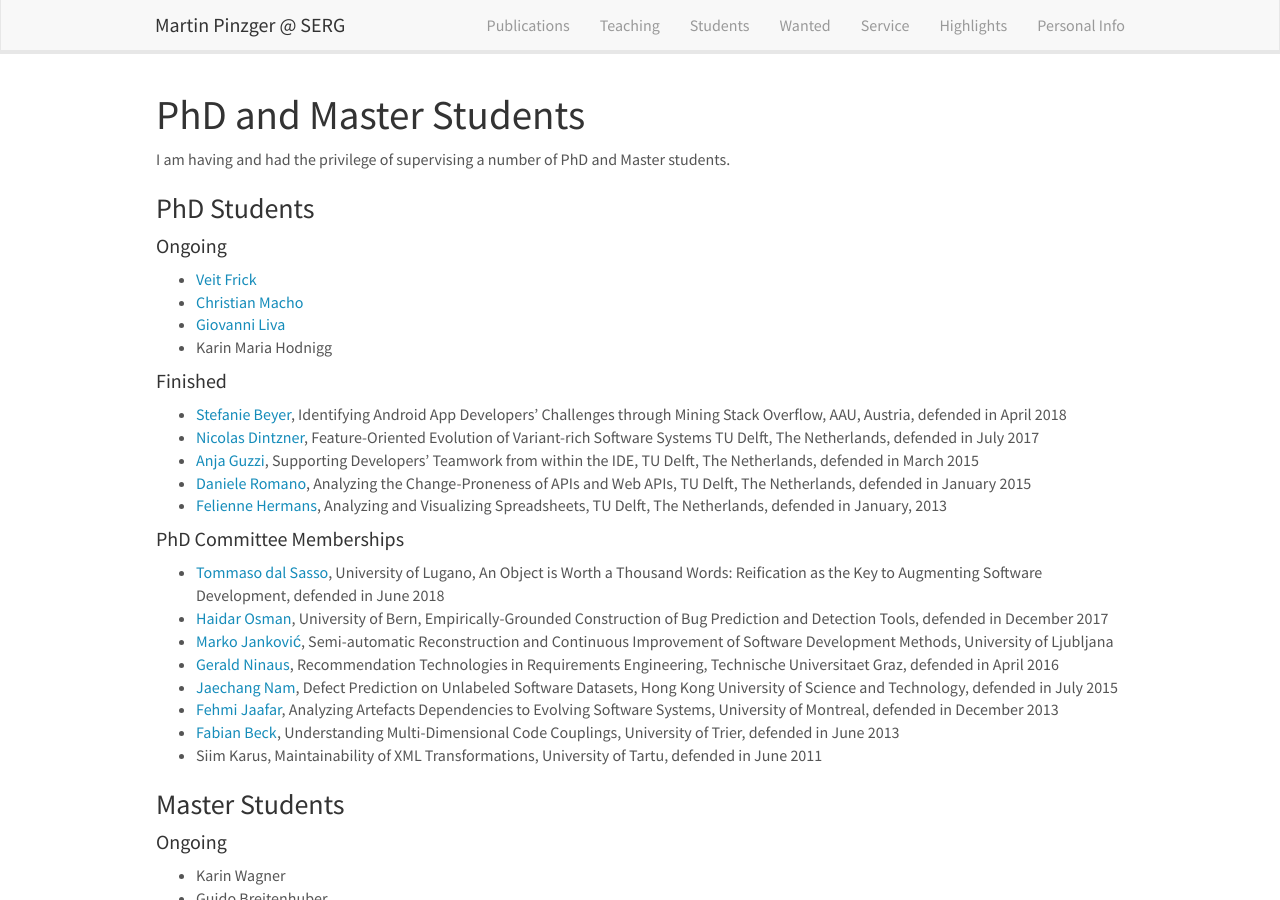
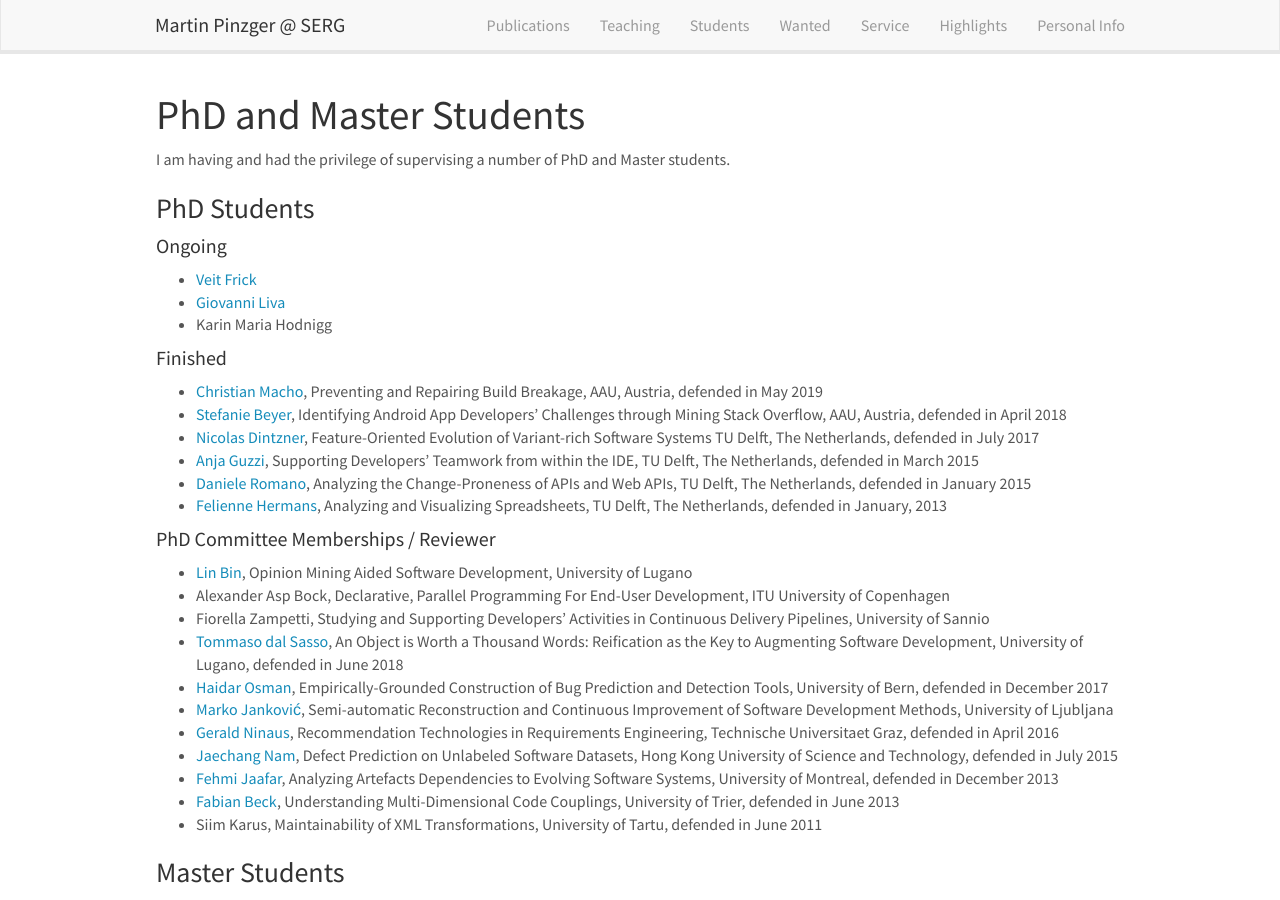
Before and after one commit to pinzger/pinzger.github.io, a Jekyll site: the page built from _pages/students.md, in a window 1280 px wide and 900 px high. Built offline with Jekyll 4.4.1, drawn with Linux system fonts in a browser that asks for light colours; nearby versions of some CDN libraries.

Commit message:
updated website

```diff
--- a/_data/news.yml
+++ b/_data/news.yml
@@ -1,5 +1,8 @@
+- date: <strong>May 2019</strong>
+  headline: "<a href=\"https://mitschi.github.io/\">Christian Macho</a> successfully defended his PhD Thesis \"Preventing and Repairing Build Breakage\". Well done Christian!!!"
+
 - date: <strong>March 2019</strong>
-  headline: "Excited to start my Sabbatical at <a href=\"https://www.dynatrace.com/\">Dynatrace</a> - the leading company providing cloud management and monitoring solutions. I will be there until end of August 2019."
+  headline: "Excited to start my Sabbatical at <a href=\"https://www.dynatrace.com/\">Dynatrace</a> - the leading company providing cloud management and monitoring solutions. I will be working there part-time until end of August 2019."
 
 - date: <strong>March 2019</strong>
   headline: "Our paper <strong>Semantics-Driven Extraction of Timed Automata from Java Programs</strong> has been accepted for publication in the journal Empirical Software Engineering."
--- a/_data/publist.yml
+++ b/_data/publist.yml
@@ -2,12 +2,12 @@
   image:
   authors: G. Liva, M. T. Khan, and M. Pinzger
   proceedings: Journal of Empirical Software Engineering (EMSE)
-  pages: to appear
+  pages: online
   publisher: Springer
   year: 2019
   description:
   link:
-    url:
+    url: https://link.springer.com/article/10.1007/s10664-019-09699-5
     display:
   highlight:
 
--- a/_includes/conferences.html
+++ b/_includes/conferences.html
@@ -2,9 +2,7 @@
 <div class="well">
 <h4>Upcoming Conferences</h4>
 
-<a href="https://saner2019.github.io/">SANER 2019</a> <br/>
-<a href="https://2019.icse-conferences.org/">ICSE 2019</a> <br/>
-<a href="https://2019.msrconf.org/">MSR 2019</a> <br/>
 <a href="http://esec-fse19.ut.ee/">ESEC/FSE 2019</a>
-
+<a href="https://icsme2019.github.io/">ICSME 2019</a>
+<a href="http://se20.ocg.at/">SE 2020</a>
 </div>
--- a/_pages/students.md
+++ b/_pages/students.md
@@ -15,21 +15,24 @@ I am having and had the privilege of supervising a number of PhD and Master stud
 #### Ongoing
 
 * [Veit Frick](https://serg.aau.at/bin/view/VeitFrick/WebHome)
-* [Christian Macho](https://mitschi.github.io/)
 * [Giovanni Liva](https://serg.aau.at/bin/view/GiovanniLiva/WebHome)
 * Karin Maria Hodnigg
 
 #### Finished
 
+* [Christian Macho](https://mitschi.github.io/), Preventing and Repairing Build Breakage, AAU, Austria, defended in May 2019
 * [Stefanie Beyer](https://serg.aau.at/bin/view/StefanieBeyer/WebHome), Identifying Android App Developers’ Challenges through Mining Stack Overflow, AAU, Austria, defended in April 2018
 * [Nicolas Dintzner](http://swerl.tudelft.nl/bin/view/NicolasDintzner/WebHome), Feature-Oriented Evolution of Variant-rich Software Systems TU Delft, The Netherlands, defended in July 2017
 * [Anja Guzzi](http://swerl.tudelft.nl/bin/view/Main/AnjaGuzzi), Supporting Developers’ Teamwork from within the IDE, TU Delft, The Netherlands, defended in March 2015
 * [Daniele Romano](http://swerl.tudelft.nl/bin/view/DanieleRomano/WebHome), Analyzing the Change-Proneness of APIs and Web APIs, TU Delft, The Netherlands, defended in January 2015
 * [Felienne Hermans](http://www.felienne.com/), Analyzing and Visualizing Spreadsheets, TU Delft, The Netherlands, defended in January, 2013
 
-#### PhD Committee Memberships
-* [Tommaso dal Sasso](http://www.inf.usi.ch/phd/dalsat/), University of Lugano, An Object is Worth a Thousand Words: Reification as the Key to Augmenting Software Development, defended in June 2018
-* [Haidar Osman](http://scg.unibe.ch/staff/Osman), University of Bern, Empirically-Grounded Construction of Bug Prediction and Detection Tools, defended in December 2017
+#### PhD Committee Memberships / Reviewer
+* [Lin Bin](https://www.inf.usi.ch/phd/lin/index.html), Opinion Mining Aided Software Development, University of Lugano
+* Alexander Asp Bock, Declarative, Parallel Programming For End-User Development, ITU University of Copenhagen
+* Fiorella Zampetti, Studying and Supporting Developers’ Activities in Continuous Delivery Pipelines, University of Sannio
+* [Tommaso dal Sasso](http://www.inf.usi.ch/phd/dalsat/), An Object is Worth a Thousand Words: Reification as the Key to Augmenting Software Development, University of Lugano, defended in June 2018
+* [Haidar Osman](http://scg.unibe.ch/staff/Osman), Empirically-Grounded Construction of Bug Prediction and Detection Tools, University of Bern, defended in December 2017
 * [Marko Janković](http://si.linkedin.com/in/markojm), Semi-automatic Reconstruction and Continuous Improvement of Software Development Methods, University of Ljubljana
 * [Gerald Ninaus](http://www.iitf.at/ueber-uns/team/gerald-ninaus/), Recommendation Technologies in Requirements Engineering, Technische Universitaet Graz, defended in April 2016
 * [Jaechang Nam](http://www.cse.ust.hk/~jcnam/), Defect Prediction on Unlabeled Software Datasets, Hong Kong University of Science and Technology, defended in July 2015
```
Also changed, not shown: _pages/service.md (+1 -0 lines).
